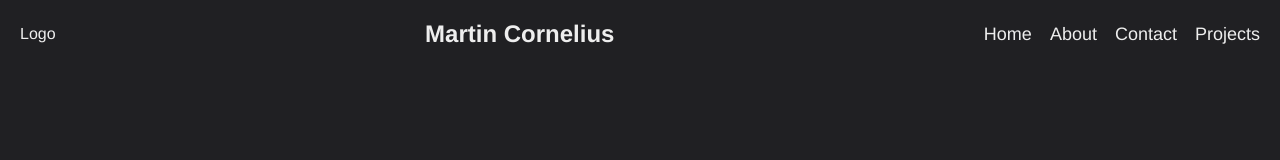
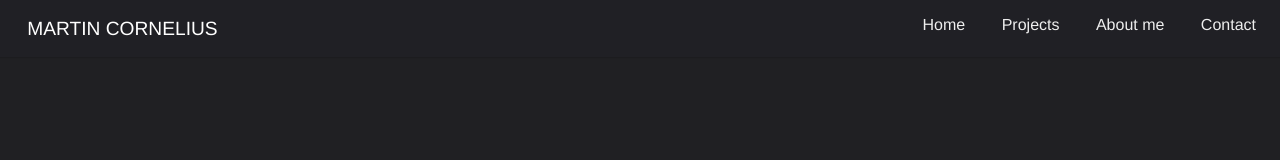
Before and after one commit to MartinCornelius/MartinCornelius.github.io, a plain HTML site: page index.html in a window 1280 px wide. Drawn offline with nearby package versions, Linux system fonts and the light colour scheme.

Commit message:
tilføjede css og andre ændringer

```diff
--- a/css/style.css
+++ b/css/style.css
@@ -10,24 +10,49 @@ body {
     color: #eee;
 }
 
-a {
-    text-decoration: none;
-    color: #eee;
+.custom-restricted-width {
+    display: inline-block;
 }
 
 li {
     list-style: none;
 }
 
-.navbar {
-    display: flex;
-    align-items: center;
-    justify-content: space-between;
-    padding: 20px;
+a {
+    text-decoration: none;
 }
 
-.menu {
-    display: flex;
-    gap: 1em;
-    font-size: 18px;
+.home-menu {
+    padding: 0.5em;
+    text-align: center;
+    box-shadow: 0 1px 1px rgba(0,0,0, 0.10);
 }
+.home-menu {
+    background: #202025;
+}
+.pure-menu.pure-menu-fixed {
+    /* Fixed menus normally have a border at the bottom. */
+    border-bottom: none;
+    /* I need a higher z-index here because of the scroll-over effect. */
+    z-index: 4;
+}
+
+.home-menu .pure-menu-heading {
+    color: white;
+    font-weight: 400;
+    font-size: 120%;
+}
+
+.home-menu .pure-menu-selected a {
+    color: white;
+}
+
+.home-menu a {
+    color: #eee;
+}
+.home-menu li a:hover,
+.home-menu li a:focus {
+    background: none;
+    border: none;
+    color: #eee;
+}
--- a/index.html
+++ b/index.html
@@ -6,22 +6,30 @@
   <meta name="viewport" content="width=device-width, initial-scale=1.0">
   <title>Martin Cornelius Portfolio</title>
 
-  <!-- CSS -->
+  <!-- Pure css -->
+  <link rel="stylesheet" href="https://unpkg.com/purecss@2.0.6/build/pure-min.css" integrity="sha384-Uu6IeWbM+gzNVXJcM9XV3SohHtmWE+3VGi496jvgX1jyvDTXfdK+rfZc8C1Aehk5" crossorigin="anonymous">
+
+  <!-- Css -->
   <link rel="stylesheet" href="css/style.css">
 </head>
 <body>
-  <nav class="navbar">
-    <!-- Left side -->
-    <div class="logo">Logo</div>
-    <h1>Martin Cornelius</h1>
+  <!-- NAV -->
+  <div class="header">
+    <div class="home-menu pure-menu pure-menu-horizontal pure-menu-fixed">
+      <!-- Logo -->
+      <a href="#" class="pure-menu-heading" style="float: left">Martin Cornelius</a>
 
-    <!-- Right side -->
-    <div class="menu">
-      <li><a href="#">Home</a></li>
-      <li><a href="#">About</a></li>
-      <li><a href="#">Contact</a></li>
-      <li><a href="#">Projects</a></li>
+      <!-- Navbar items -->
+      <ul class="pure-menu-list" style="float: right">
+        <li class="pure-menu-item"><a href="#" class="pure-menu-link">Home</a></li>
+        <li class="pure-menu-item"><a href="#" class="pure-menu-link">Projects</a></li>
+        <li class="pure-menu-item"><a href="#" class="pure-menu-link">About me</a></li>
+        <li class="pure-menu-item"><a href="#" class="pure-menu-link">Contact</a></li>
+      </ul>
     </div>
-  </nav>
+  </div>
+
+  <a href="#" class="pure-button">Click me!</a>
+
 </body>
 </html>
--- /dev/null
+++ b/scripts/main.js
@@ -0,0 +1,3 @@
+function sayHello() {
+  console.log("Hello, World!");
+}
```
